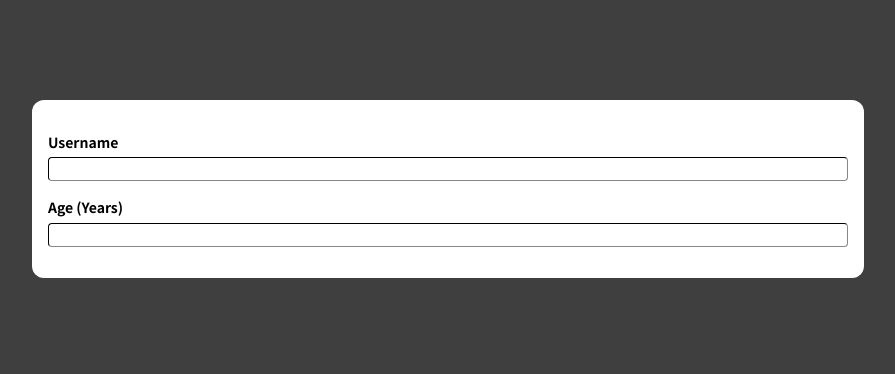
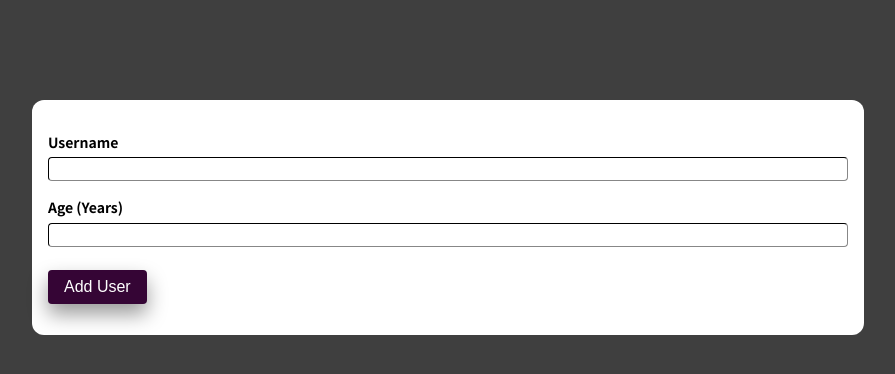
Before and after one commit to Marknjo/react-lab, a React (Create React App) app: page / in a window 1280 px wide. Shown: the top 374 px of the page, without its empty margins (192-1087 px from the left). Built offline with nearby package versions, Linux system fonts and the light colour scheme.

Commit message:
Practicals: Implementing submit button

```diff
--- a/src/App/components/AddInfo/AddUserInfoForm.js
+++ b/src/App/components/AddInfo/AddUserInfoForm.js
@@ -13,6 +13,10 @@ const AddUserInfoForm = function () {
           <label htmlFor="age">Age (Years)</label>
           <input name="age" type="number" id="age" />
         </div>
+
+        <div className={styles['form-control__btn']}>
+          <button type="submit">Add User</button>
+        </div>
       </form>
     </Card>
   );
--- a/src/App/components/AddInfo/AddUserInfoForm.module.css
+++ b/src/App/components/AddInfo/AddUserInfoForm.module.css
@@ -10,9 +10,6 @@
   display: flex;
   flex-wrap: nowrap;
   flex-direction: column;
-}
-
-.form-control__group:not(:last-child) {
   margin-bottom: 1.5rem;
 }
 
@@ -30,6 +27,7 @@
   outline: none;
   border-color: #333;
   border-width: 1px;
+  transition: all 0.2s;
 }
 
 .form-control__group input[type='text']:hover,
@@ -45,3 +43,23 @@
   outline: none;
   border-color: #350535;
 }
+
+.form-control__btn button {
+  padding: 0.8rem 1.6rem;
+  border-radius: 0.4rem;
+  outline: none;
+  border: none;
+  cursor: pointer;
+  color: #fff;
+  background-color: #350535;
+  font-size: 1.6rem;
+  margin-top: 0.8rem;
+  box-shadow: 0 1rem 2rem rgba(0, 0, 0, 0.4);
+  transition: all 0.2s;
+}
+
+.form-control__btn button:hover,
+.form-control__btn button:visited {
+  background-color: #530853;
+  box-shadow: 0 0.5rem 1rem rgba(0, 0, 0, 0.2);
+}
```
